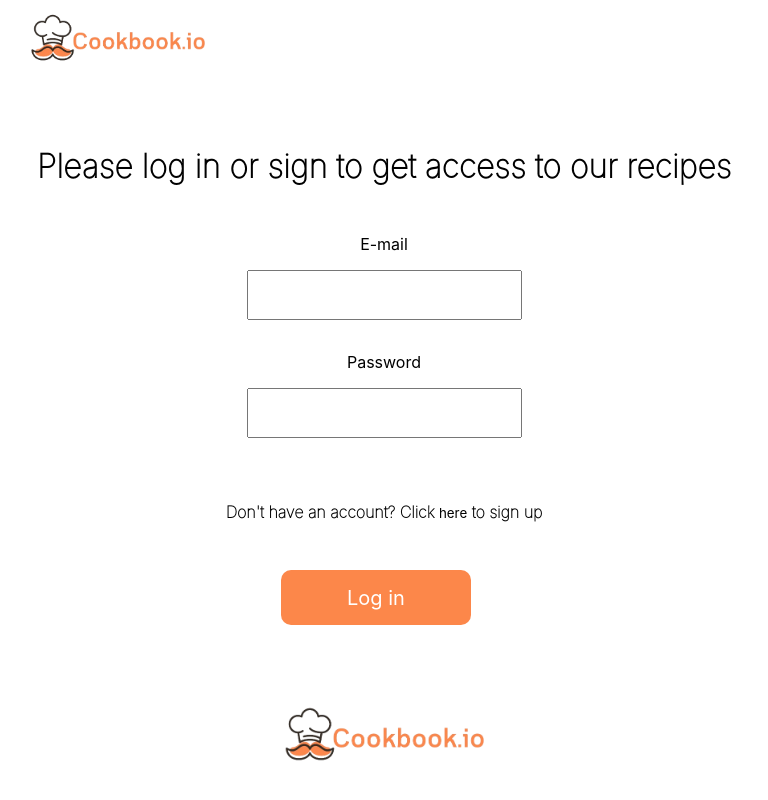
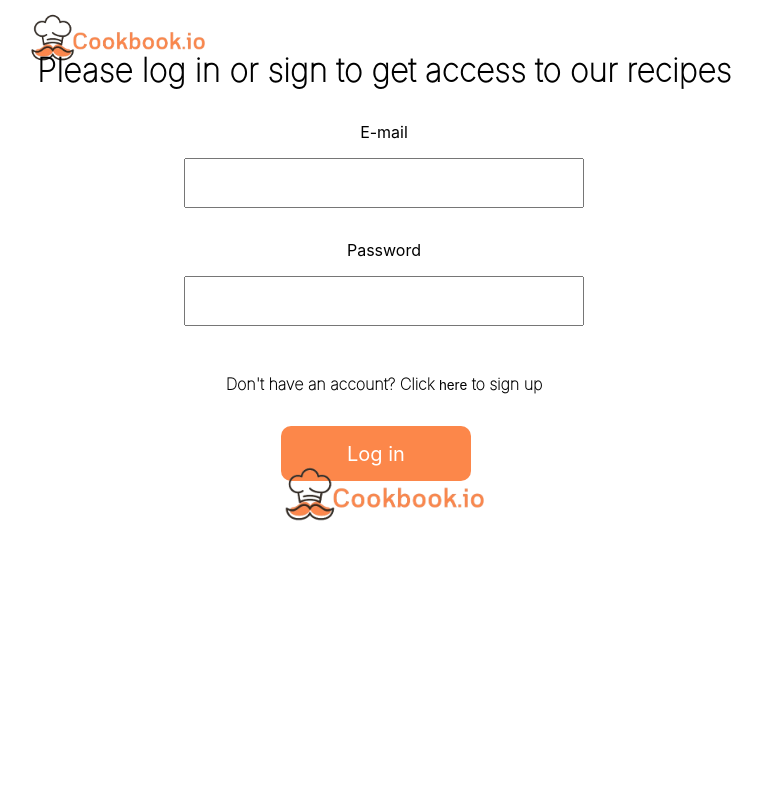
Before and after one commit to heda024/Cookbook, a website built with webpack: page dist/login.html in a window 768 px wide. Built offline with nearby package versions, Linux system fonts and the light colour scheme; some packages are replaced by stand-ins of ours.

Commit message:
make login page responsive

```diff
--- a/src/style/login.css
+++ b/src/style/login.css
@@ -103,9 +103,21 @@ label{
 }
 
 @media screen and (min-width: 600px) and (max-width: 1025px){
+	.login{
+		gap: 2rem;
+		height: 50vh;
+
+	}
+	input{
+		width: 400px;
+		height: 50px;
+	}
 
 }
 
 @media screen and (max-width: 599px){
-
+	h1{
+		font-size: 25px;
+		padding: 1rem;
+	}
 }
```
